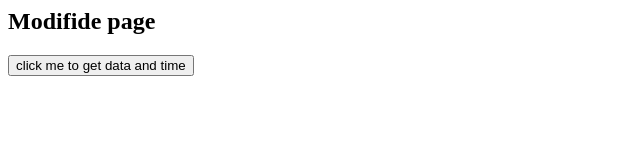
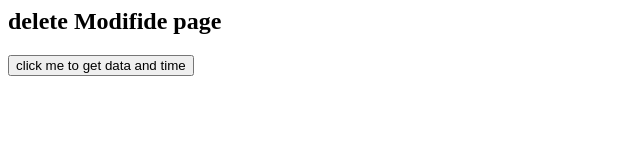
Before and after one commit to sadeeproshan/test, a plain HTML site: page ex1.html in a window 1280 px wide. Shown: the whole page, without its empty margins (0-640 px from the left). Drawn offline with Linux system fonts and the light colour scheme.

Commit message:
New test change

```diff
--- a/ex1.html
+++ b/ex1.html
@@ -3,7 +3,7 @@
 
     </head>
     <body>
-        <h2>Modifide page</h2>
+        <h2>delete Modifide page</h2>
         <button type="button" onclick="document.getElementById('demo').innerHTML=Date()">click me to get data and time</button>
         <p id="demo"></p>
     </body>
```
